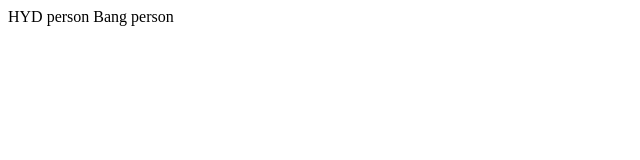
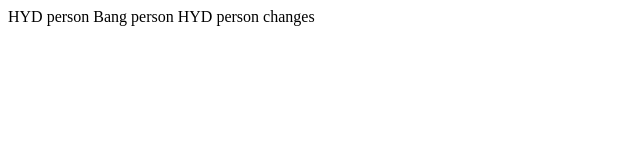
Before and after one commit to charanrock/demo-project, a plain HTML site: page index.html in a window 1280 px wide. Shown: the whole page, without its empty margins (0-640 px from the left). Drawn offline with Linux system fonts and the light colour scheme.

Commit message:
HYD person changes

```diff
--- a/index.html
+++ b/index.html
@@ -8,5 +8,6 @@
 <body>
     HYD person
     Bang person
+    HYD person changes
 </body>
 </html>
```
